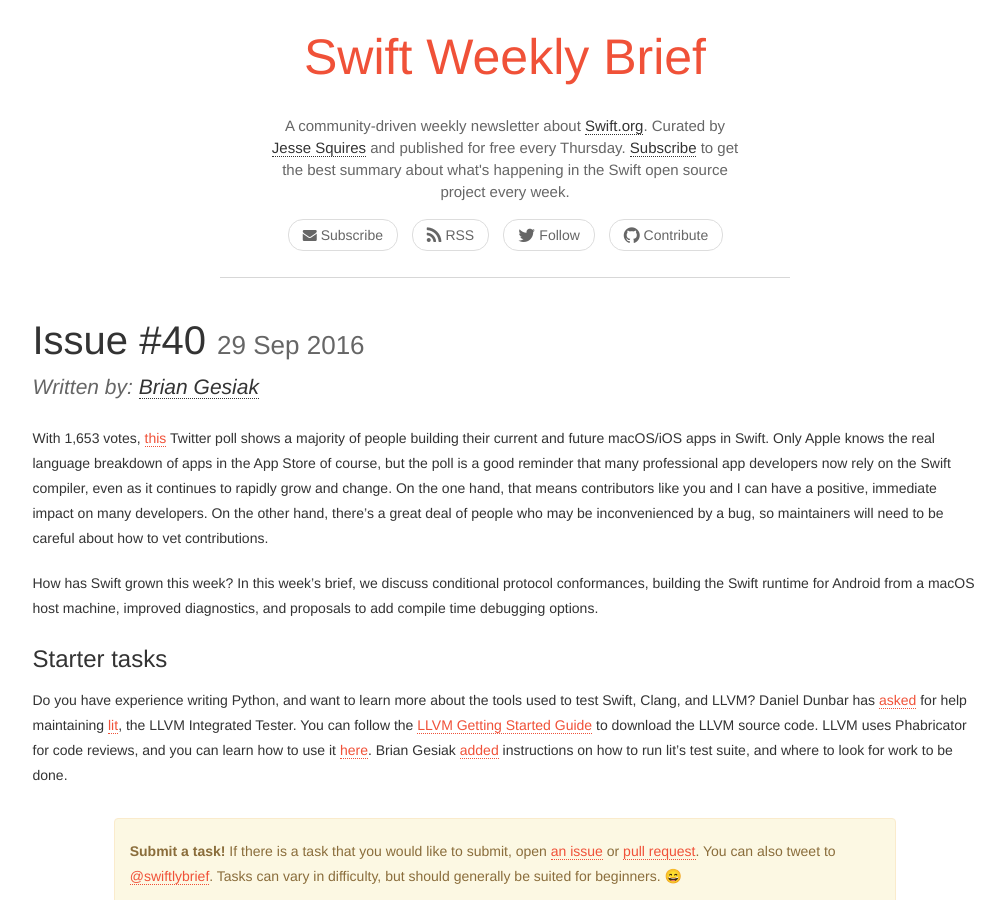
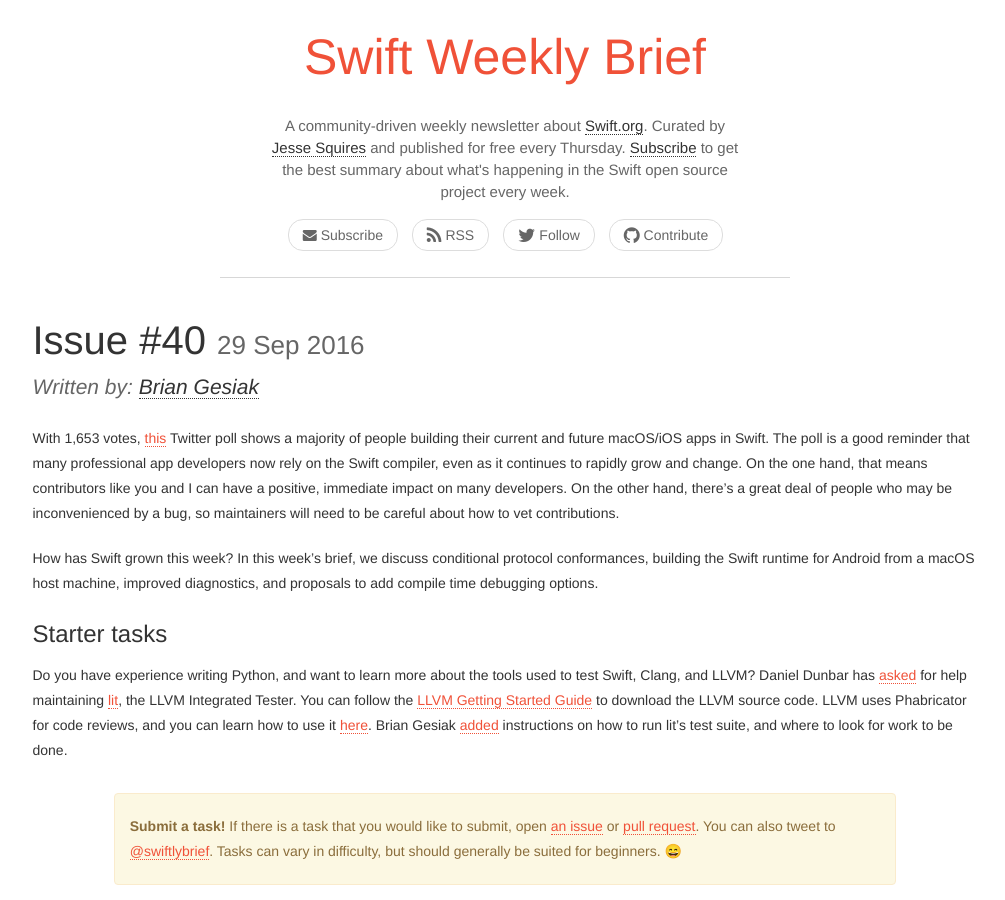
Before and after one commit to SwiftWeekly/swiftweekly.github.io, a Jekyll site: the page built from _posts/2016-09-29-issue-40.md, in a window 1280 px wide and 900 px high. Shown: the whole window, without its empty margins (135-1140 px from the left). Built offline with Jekyll 4.4.1, drawn with Linux system fonts in a browser that asks for light colours; nearby versions of some CDN libraries.

Commit message:
[40] Remove superfluous sentence.

```diff
--- a/_posts/2016-09-29-issue-40.md
+++ b/_posts/2016-09-29-issue-40.md
@@ -4,7 +4,7 @@
 author: modocache
 ---
 
-With 1,653 votes, [this](https://twitter.com/stroughtonsmith/status/780028892794978304) Twitter poll shows a majority of people building their current and future macOS/iOS apps in Swift. Only Apple knows the real language breakdown of apps in the App Store of course, but the poll is a good reminder that many professional app developers now rely on the Swift compiler, even as it continues to rapidly grow and change. On the one hand, that means contributors like you and I can have a positive, immediate impact on many developers. On the other hand, there's a great deal of people who may be inconvenienced by a bug, so maintainers will need to be careful about how to vet contributions.
+With 1,653 votes, [this](https://twitter.com/stroughtonsmith/status/780028892794978304) Twitter poll shows a majority of people building their current and future macOS/iOS apps in Swift. The poll is a good reminder that many professional app developers now rely on the Swift compiler, even as it continues to rapidly grow and change. On the one hand, that means contributors like you and I can have a positive, immediate impact on many developers. On the other hand, there's a great deal of people who may be inconvenienced by a bug, so maintainers will need to be careful about how to vet contributions.
 
 How has Swift grown this week? In this week's brief, we discuss conditional protocol conformances, building the Swift runtime for Android from a macOS host machine, improved diagnostics, and proposals to add compile time debugging options.
 
```
